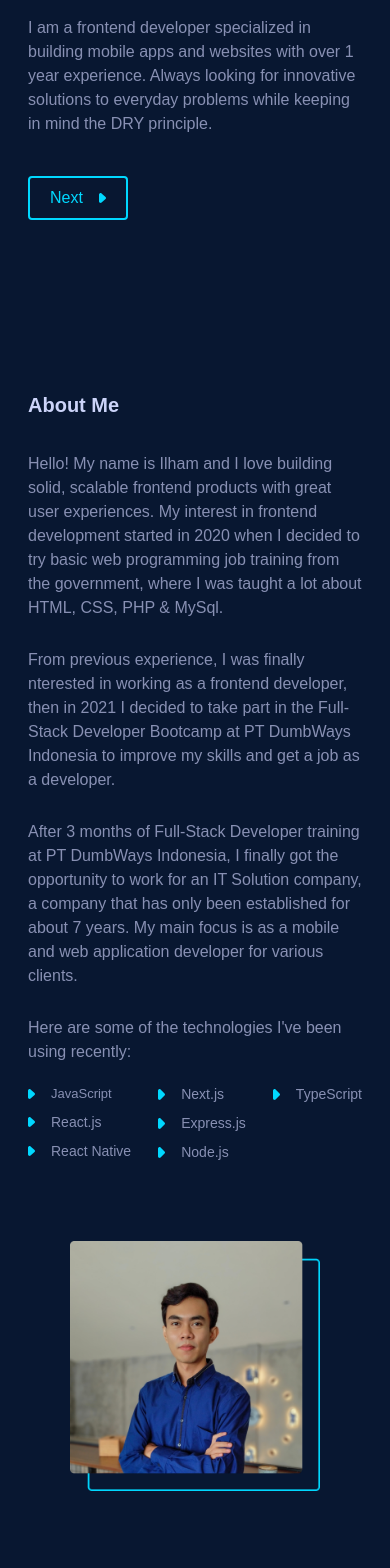
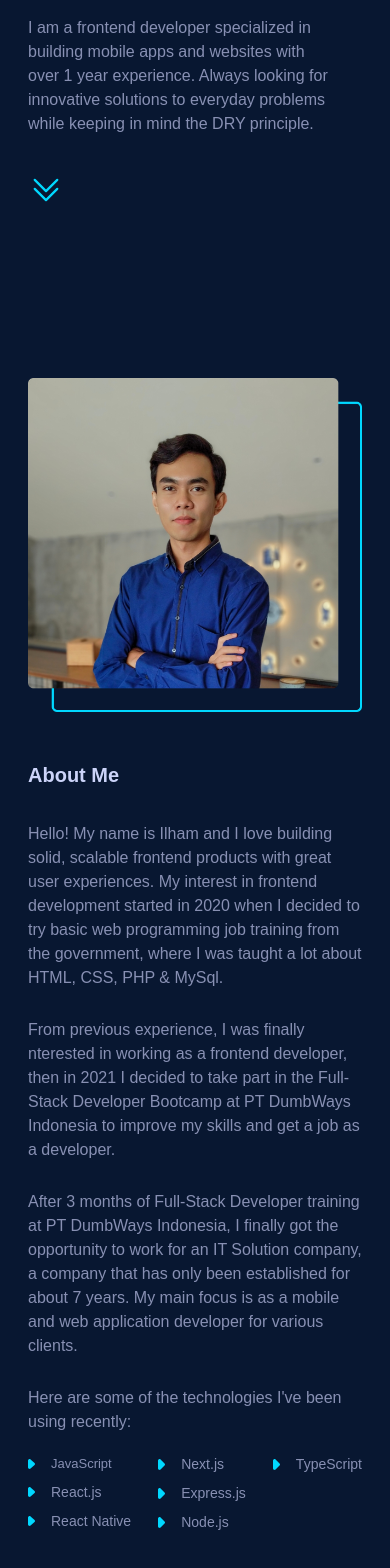
Before and after one commit to ilhamfathoni2/ilham-portofolio, a Next.js app: page / in a window 390 px wide. Shown: the part 382-1950 px from the top of the page. Built offline with nearby package versions, Linux system fonts and the light colour scheme.

Commit message:
fix button down

```diff
--- a/src/components/home/about.tsx
+++ b/src/components/home/about.tsx
@@ -15,7 +15,7 @@ export const About = () => {
           alt="profile"
           width={350}
           quality={100}
-          className="mt-[70px] hidden lg:inline"
+          className="mt-[70px] mb-12"
         />
       </div>
       <div>
@@ -121,15 +121,6 @@ export const About = () => {
             </h6>
           </div>
         </div>
-        <div className="flex flex-col items-center">
-          <Image
-            src={imgProfile}
-            alt="profile"
-            width={250}
-            quality={100}
-            className="mt-[70px] md:hidden lg:hidden xl:hidden 2xl:hidden"
-          />
-        </div>
       </div>
     </div>
   );
--- a/src/components/home/experience.tsx
+++ b/src/components/home/experience.tsx
@@ -56,7 +56,7 @@ export const Experience = () => {
         <div className="mx-auto mt-8 grid max-w-lg gap-6 lg:gap-8">
           <div className="rounded-xl bg-white/5 p-6 ring-1 ring-inset ring-white/10">
             {experienceData.map((comp, index) => (
-              <div key={index} className="text-base leading-7 mb-5">
+              <div key={index} className="text-base leading-7 mb-4">
                 <h3 className="font-semibold text-white">{comp.company}</h3>
                 {comp.data.map((item, index) => (
                   <div key={index}>
@@ -74,7 +74,7 @@ export const Experience = () => {
                     <h4 className="text-[14px] font-medium text-textSecondary">
                       {item.position} | {item.year}
                     </h4>
-                    <div className="mt-4 text-textSecondary mb-4">
+                    <div className="mt-3 text-textSecondary mb-4">
                       {item.description}
                     </div>
                   </div>
--- a/src/components/home/sectionOne.tsx
+++ b/src/components/home/sectionOne.tsx
@@ -3,6 +3,7 @@ import { useEffect } from "react";
 import Image from "next/image";
 import { rightIcon } from "../../../public/assets/vector";
 import gsap, { Back } from "gsap";
+import { ChevronDoubleDownIcon } from '@heroicons/react/24/outline'
 
 export const SectionOne = () => {
   useEffect(() => {
@@ -31,7 +32,7 @@ export const SectionOne = () => {
   return (
     <div
       id="hero-section"
-      className="hero-1 pl-7 lg:pl-[232px] lg:pr-[60px] mt-[150px]"
+      className="hero-1 pl-7 pr-7 lg:pl-[232px] lg:pr-[60px] mt-[150px]"
     >
       <div>
         <h6 className="text-primaryBlue text-[16px] lg:text-[18px] xl:text-[18px] 2xl:text-[18px] font-medium p-0 mb-[20px]">
@@ -51,10 +52,9 @@ export const SectionOne = () => {
         </p>
         <button
           onClick={handleAbout}
-          className="flex justify-between items-center hover:bg-[#16385B] border-primaryBlue border-[2px] text-primaryBlue pt-2 pb-2 pl-[20px] pr-[20px] rounded-[4px] mt-10 w-[100px]"
+          className="flex justify-center items-center hover:bg-[#16385B] text-primaryBlue rounded-[50px]"
         >
-          Next
-          <Image src={rightIcon} alt="icon-right" width={7} />
+          <ChevronDoubleDownIcon className="w-9" />
         </button>
       </div>
     </div>
--- a/src/pages/index.tsx
+++ b/src/pages/index.tsx
@@ -12,11 +12,6 @@ export default function Home() {
         <title>Ilham</title>
         <meta name="viewport" content="width=device-width, initial-scale=1" />
         <meta name="title" content="Ilham Fathoni" />
-        <meta name="description" content="Portofolio Ilham Fathoni" />
-        <meta name="keywords" content="cv, personal branding, portofolio" />
-        <meta name="robots" content="noindex, nofollow" />
-        <meta http-equiv="Content-Type" content="text/html; charset=utf-8" />
-        <meta name="language" content="English"></meta>
         <link rel="icon" href="/assets/vector/logoIF.svg" />
       </Head>
       <Navbar />
```
